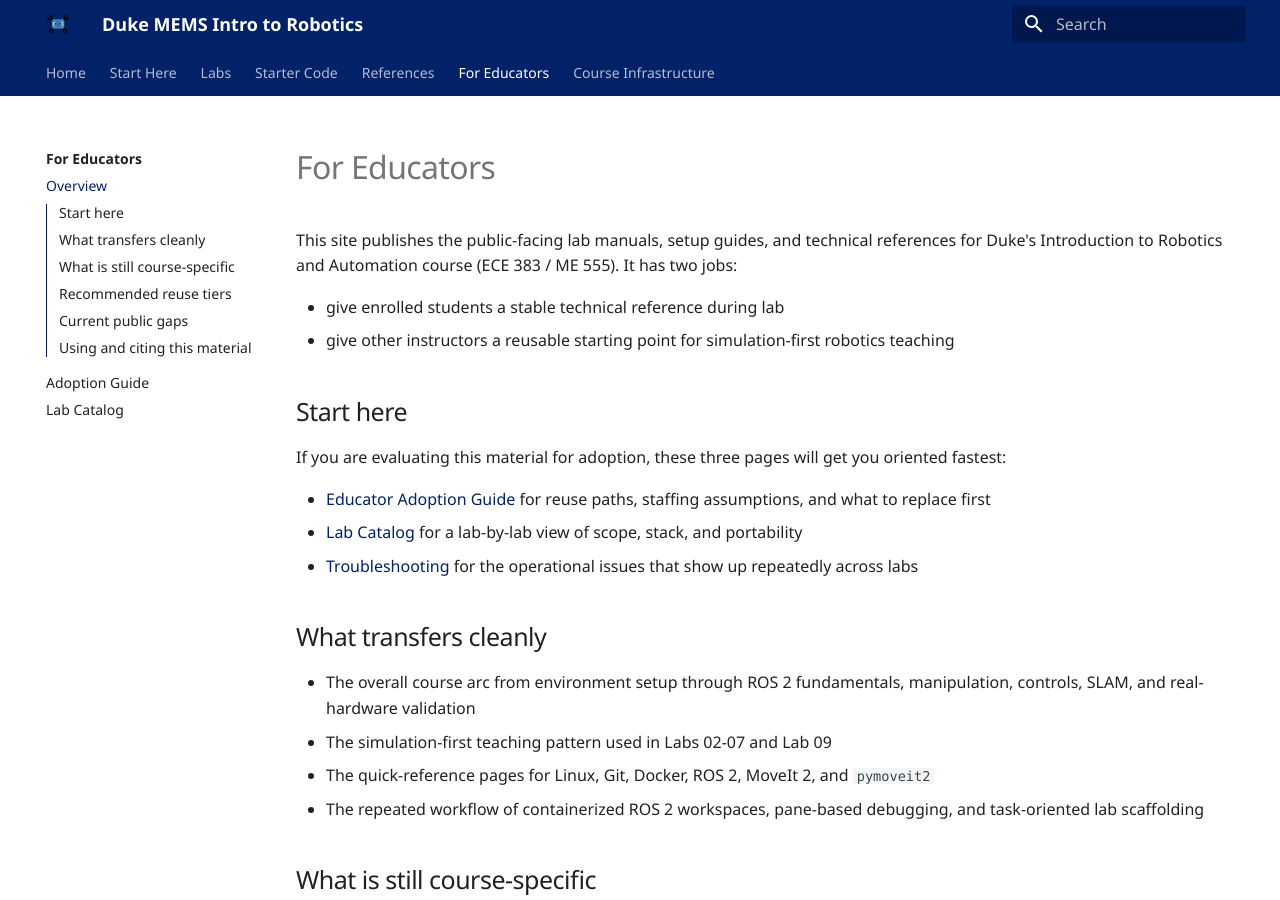
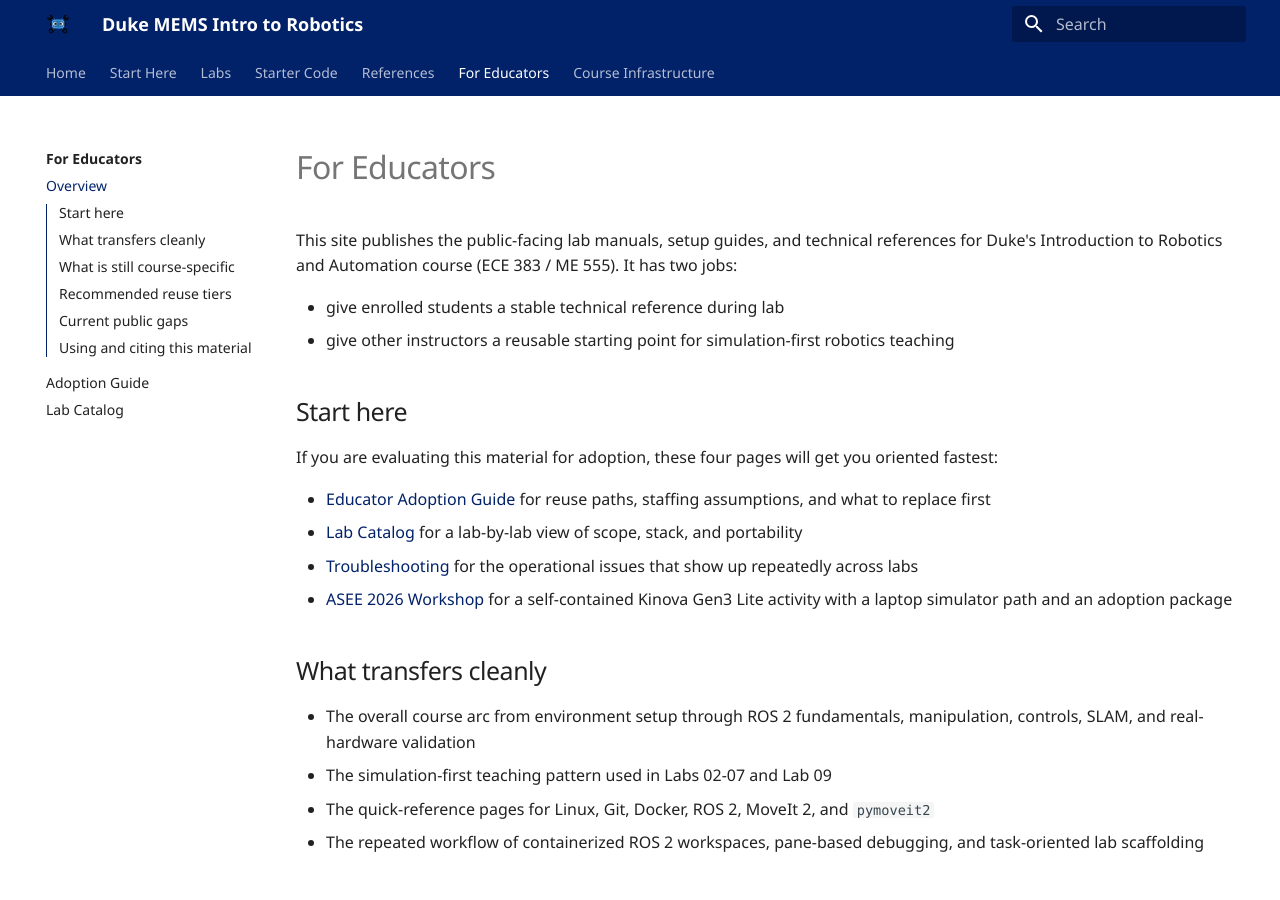
Before and after one commit to MEMS-Intro-to-Robotics/MEMS-Intro-to-Robotics.github.io, an MkDocs documentation site: the page built from docs/for-educators.md, in a window 1280 px wide and 900 px high. Built offline with MkDocs 1.6.1 and Material for MkDocs 9.7.7, drawn with Linux system fonts in a browser that asks for light colours.

Commit message:
Add the ASEE 2026 workshop to the educator Overview start list

```diff
--- a/docs/for-educators.md
+++ b/docs/for-educators.md
@@ -7,11 +7,12 @@
 
 ## Start here
 
-If you are evaluating this material for adoption, these three pages will get you oriented fastest:
+If you are evaluating this material for adoption, these four pages will get you oriented fastest:
 
 - [Educator Adoption Guide](educator-adoption.md) for reuse paths, staffing assumptions, and what to replace first
 - [Lab Catalog](lab-catalog.md) for a lab-by-lab view of scope, stack, and portability
 - [Troubleshooting](troubleshooting.md) for the operational issues that show up repeatedly across labs
+- [ASEE 2026 Workshop](asee2026/index.md) for a self-contained Kinova Gen3 Lite activity with a laptop simulator path and an adoption package
 
 ## What transfers cleanly
 
```
